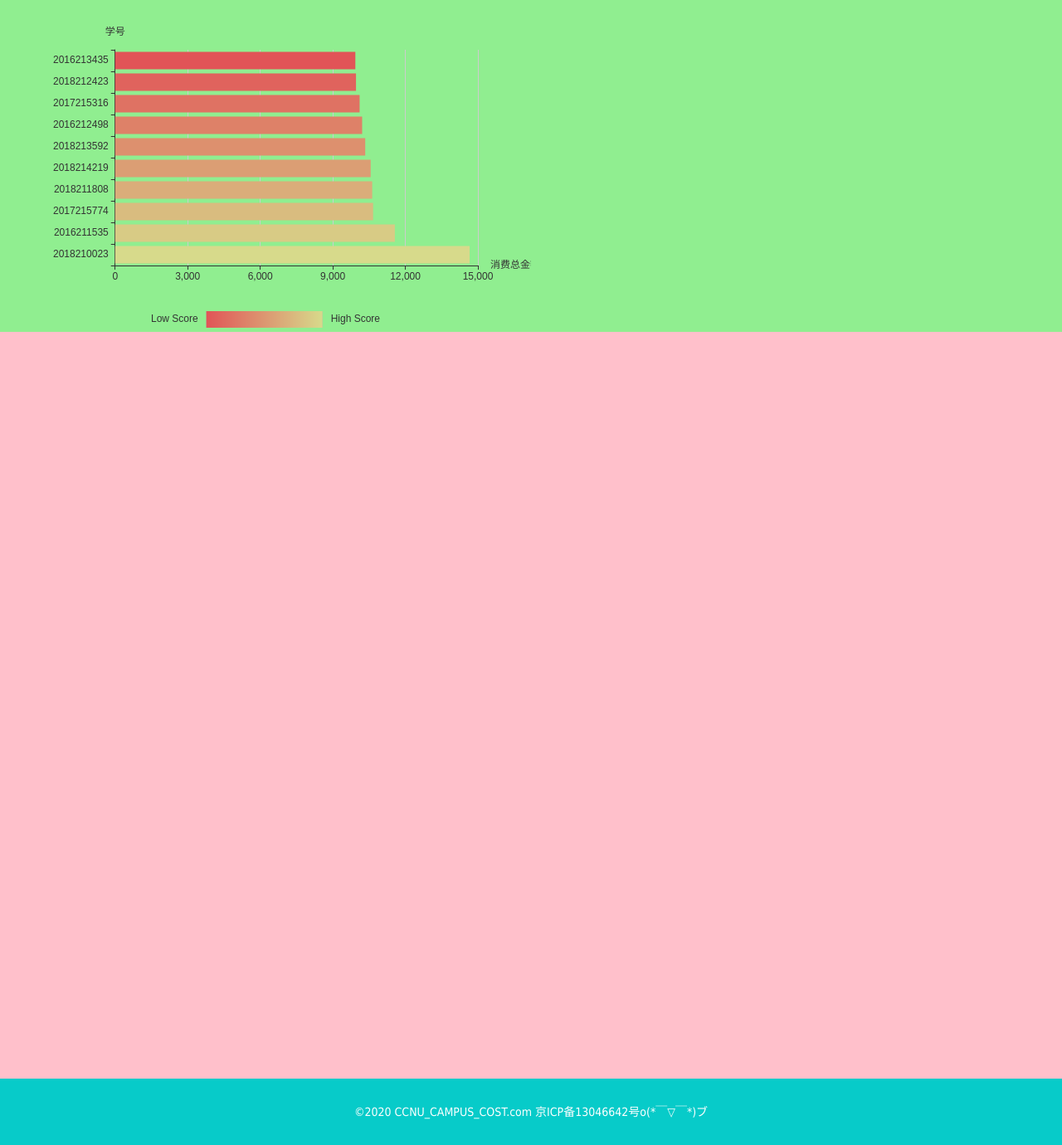
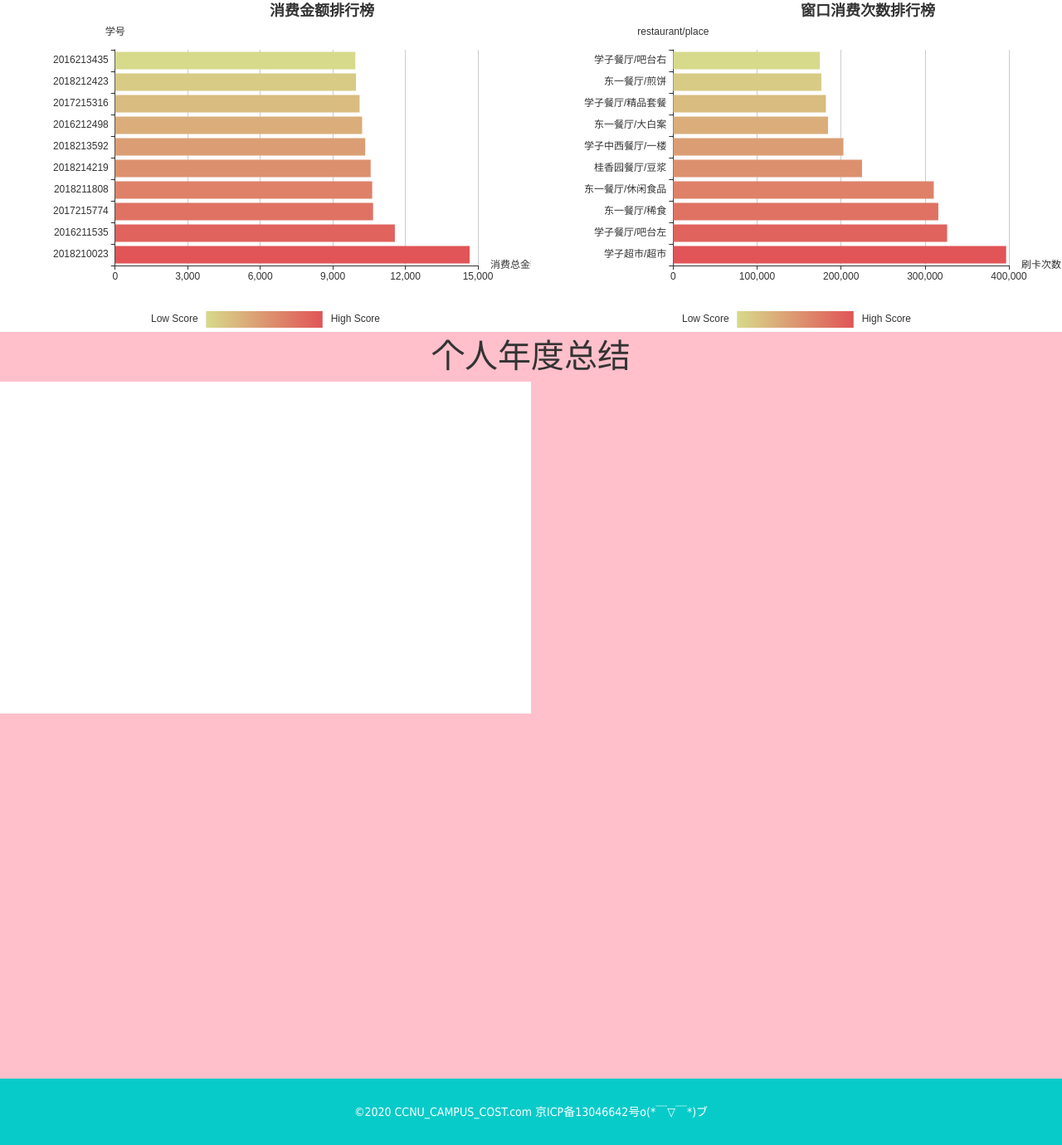
Before and after one commit to Bowser1704/ccnu_campus_cost, a Flask app: page / in a window 1280 px wide. Shown: the part 200-1580 px from the top of the page at 83% size. Run offline with Flask 2, Linux system fonts and the light colour scheme; parts of the project's set-up code (start-up, migrations or seed data) failed here and were passed over.

Commit message:
完成交互

```diff
--- a/routes/api.py
+++ b/routes/api.py
@@ -10,7 +10,7 @@ def first(stu_num=None):
 
 @app.route('/api/record/last/<stu_num>', methods=['GET'])
 def last(stu_num=None):
-    return jsonify(model.get_last_data_data(stu_num))
+    return jsonify(model.get_last_data(stu_num))
 
 
 @app.route('/api/cost/sum/<stu_num>', methods=['GET'])
--- a/routes/static/js/login.js
+++ b/routes/static/js/login.js
@@ -28,17 +28,41 @@ $(document).ready(function(){
             dataType:'json',
             success:function(data){
                 console.log(data);
+            },
+            error:function(){
+                console.log("这部分的服务器罢工了，试试重新请求吧！");
+
+            },
+        })
+        $.ajax({
+            url:baseUrl+'/api/record/last/'+idValue,
+            type:'get',
+            dataType:'json',
+            success:function(data){
+                console.log(data);
+
             }
         })
 
+        $.ajax({
+            url:baseUrl+'/api/cost/sum/'+idValue,
+            type:'get',
+            dataType:'json',
+            success:function(data){
+                console.log(data);
 
-        console.log(baseUrl+'/api/record/first/'+idValue);
+            }
+        })
 
-        // $.get(baseUrl+'/api/record/first/'+idValue,
-        // function(data,status){
-        //     console.log(data);
+        $.ajax({
+            url:baseUrl+'/api/place/'+idValue,
+            type:'get',
+            dataType:'json',
+            success:function(data){
+                console.log(data);
 
-        // })
+            }
+        })
     }
 
 
--- a/routes/static/js/staticCostMost.js
+++ b/routes/static/js/staticCostMost.js
@@ -1,6 +1,6 @@
 var cost_most=echarts.init(document.getElementById('cost_most'));
 option = {
-    backgroundColor:'#90ee90',
+
     dataset: {
         source: [
             ['score', 'amount', 'product'],
@@ -16,6 +16,11 @@ option = {
             [1, 9932.6, '2016213435']
         ]
     },
+    title:{
+        show:'true',
+        text:'消费金额排行榜',
+        left:'50%'
+    },
     grid: {containLabel: true},
     xAxis: {name: '消费总金额'},
     yAxis: {type: 'category',name:'学号'},
@@ -28,7 +33,7 @@ option = {
         // Map the score column to color
         dimension: 0,
         inRange: {
-            color: [ '#E15457','#D7DA8B']
+            color: [ '#D7DA8B','#E15457']
         }
     },
     series: [
--- /dev/null
+++ b/routes/static/js/staticCostumeCount.js
@@ -0,0 +1,54 @@
+var costumeCount=echarts.init(document.getElementById('costumeCount'));
+option = {
+
+    dataset: {
+        source: [
+            ['score', 'amount', 'product'],
+            [10, 396724, '学子超市/超市'],
+            [9, 326409, '学子餐厅/吧台左'],
+            [8, 315917, '东一餐厅/稀食'],
+            [7, 310467, '东一餐厅/休闲食品'],
+            [6, 224974, '桂香园餐厅/豆浆'],
+            [5, 202859, '学子中西餐厅/一楼'],
+            [4, 184473, '东一餐厅/大白案'],
+            [3, 181953, '学子餐厅/精品套餐'],
+            [2, 176561, '东一餐厅/煎饼'],
+            [1, 174840, '学子餐厅/吧台右']
+        ]
+    },
+    title:{
+        show:'true',
+        text:'窗口消费次数排行榜',
+        subtextStyle:{
+            fontWeight:'',
+        },
+        left:'50%'
+    },
+    grid: {containLabel: true},
+    xAxis: {name: '刷卡次数'},
+    yAxis: {type: 'category',name:'restaurant/place'},
+    visualMap: {
+        orient: 'horizontal',
+        left: 'center',
+        min: 1,
+        max: 10,
+        text: ['High Score', 'Low Score'],
+        // Map the score column to color
+        dimension: 0,
+        inRange: {
+            color: [ '#D7DA8B','#E15457']
+        }
+    },
+    series: [
+        {
+            type: 'bar',
+            encode: {
+                // Map the "amount" column to X axis.
+                x: 'amount',
+                // Map the "product" column to Y axis
+                y: 'product'
+            }
+        }
+    ]
+};
+costumeCount.setOption(option);
--- a/routes/static/style.css
+++ b/routes/static/style.css
@@ -1,5 +1,5 @@
 body{
-    min-width: 1000px;
+    min-width: 1200px;
 }
 .header{
     height: 200px;
@@ -69,22 +69,32 @@ body{
 .rank{
     width: 100%;
     height: 400px;
-    background-color: lightgreen;
     position: relative;
 }
 .rank .data_first{
     width: 50%;
     height: 400px;
-    background-color: #fff;
+    float: left;
 }
-#cost_most{
+.rank .data_first .cost_most{
 	width: 100%;
 	height: 100%;
 	top: 0;
     left: 0;
     font-size: 14px;
 }
-
+.rank .data_second{
+    width: 50%;
+    height: 400px;
+    float: right;
+}
+.rank .data_second .costumeCount{
+    width: 100%;
+	height: 100%;
+	top: 0;
+    left: 0;
+    font-size: 14px;
+}
 /* .wordcloud{
     background: url("/wc/2017211652.png");
 } */
@@ -105,7 +115,19 @@ body{
     background-color: pink;
 
 }
-.content .data{
+.content .summery{
+    height: 60px;
+    line-height: 60px;
+    text-align: center;
+    font-size: 40px;
+    font-family: 'Source Han Sans CN';
+}
+.content .summery_left{
+    height: 400px;
+    width: 50%;
+    background-color: #fff;
+}
+/* .content .data{
     height: 900px;
     width: auto;
     display: none;
@@ -122,7 +144,7 @@ body{
     float: right;
     width: 45%;
     height: 900px;
-}
+} */
 /* 底部 */
 .footer{
     width: 100%;
--- a/routes/templates/index.html
+++ b/routes/templates/index.html
@@ -38,7 +38,10 @@
     <div class="rank">
         <!-- <h1>排行榜</h1> -->
         <div class="data_first">
-            <div id="cost_most"></div>
+            <div class="cost_most" id="cost_most"></div>
+        </div>
+        <div class="data_second">
+            <div class="costumeCount" id="costumeCount"></div>
         </div>
         <!-- <button>get</button>
         <div id="result"></div> -->
@@ -46,7 +49,13 @@
     </div>
     <div class="cf"></div>
     <div class="content">
-        <div class="data">
+        <p class="summery"><span></span>个人年度总结</p>
+        <div class="summery_left">
+            <div></div>
+        </div>
+        <div class="summery_right"></div>
+        <!-- 未构造完成 -->
+        <!-- <div class="data">
             <div class="data_left">
                 <div id="l1"></div>
                 <div id="l2"></div>
@@ -55,17 +64,13 @@
                 <div id="r1"></div>
                 <div id="r2"></div>
             </div>
-        </div>
+        </div> -->
     </div>
     <div class="footer">
         <p>&copy;2020 CCNU_CAMPUS_COST.com 京ICP备13046642号o(*￣▽￣*)ブ</p>
     </div>
-    <script src="../static/js/controller.js"></script>
-    <script src="../static/js/ec_left1.js"></script>
-    <script src="../static/js/ec_left2.js"></script>
-    <script src="../static/js/ec_right1.js"></script>
-    <script src="../static/js/ec_right2.js"></script>
     <script src="../static/js/staticCostMost.js"></script>
+    <script src="../static/js/staticCostumeCount.js"></script>
     <script src="../static/js/login.js"></script>
 </body>
 </html>
```
